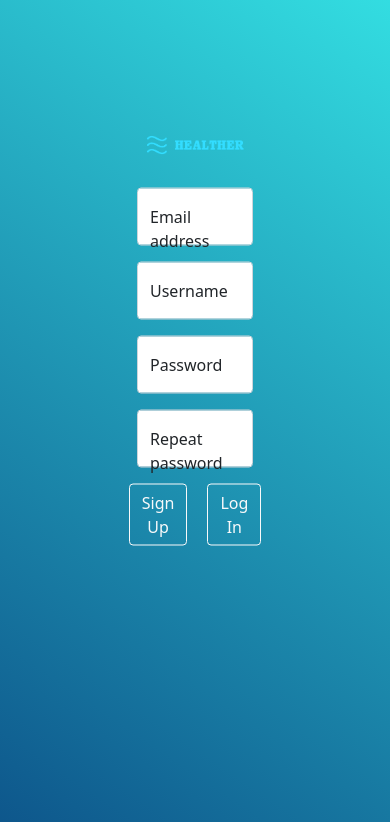
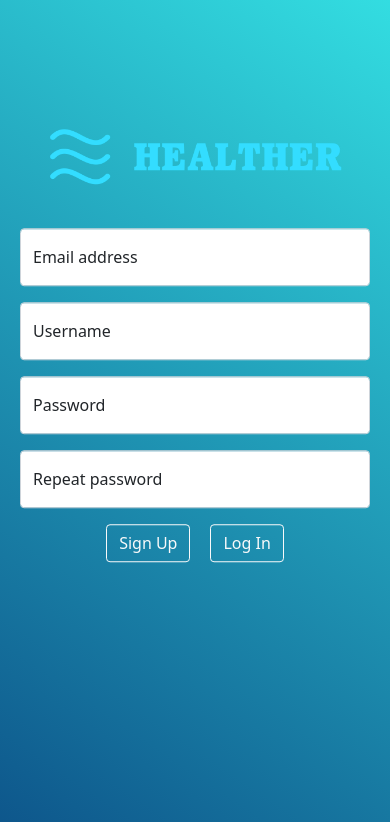
Before and after one commit to ilko27/healther, a PHP site: page /pages/signup.php in a window 390 px wide. Shown: the top 822 px of the page. Run offline with PHP 8.4, Linux system fonts and the light colour scheme.

Commit message:
responsive login/signup

```diff
--- a/css/header.css
+++ b/css/header.css
@@ -31,4 +31,4 @@
     margin-right: 0;
     margin-left: 0;
   }
-  }
+}
--- a/css/sign.css
+++ b/css/sign.css
@@ -38,3 +38,9 @@ body {
     margin-right: 10px;
     margin-left: 10px;
 }
+
+@media (max-width: 991px) {
+    #container {
+        width: 100%;
+    }
+}
```
